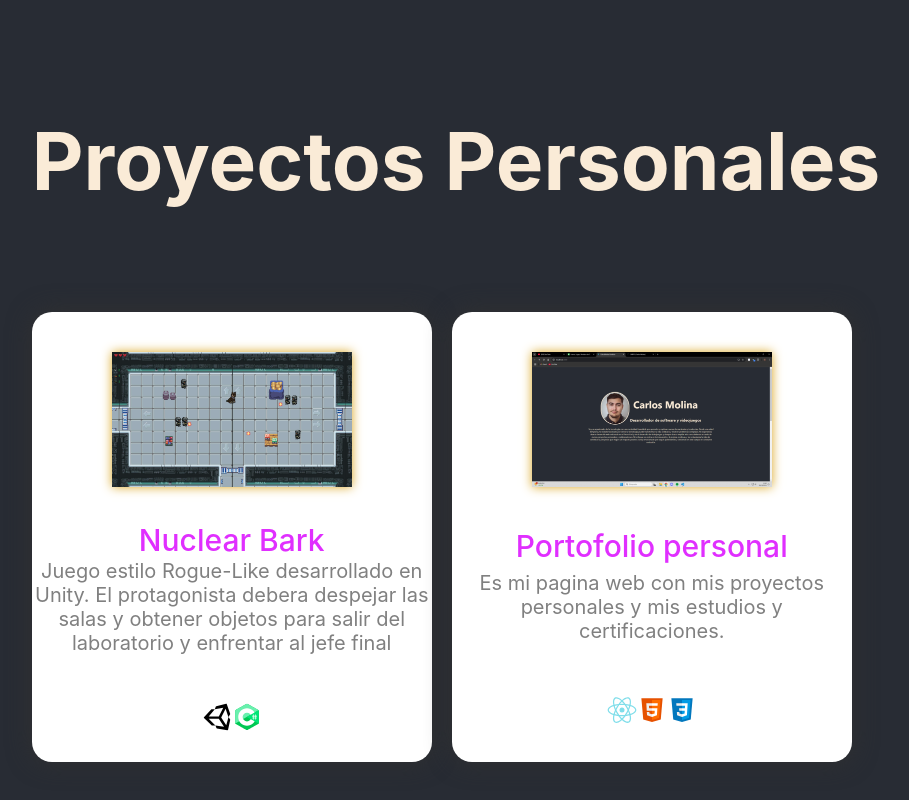
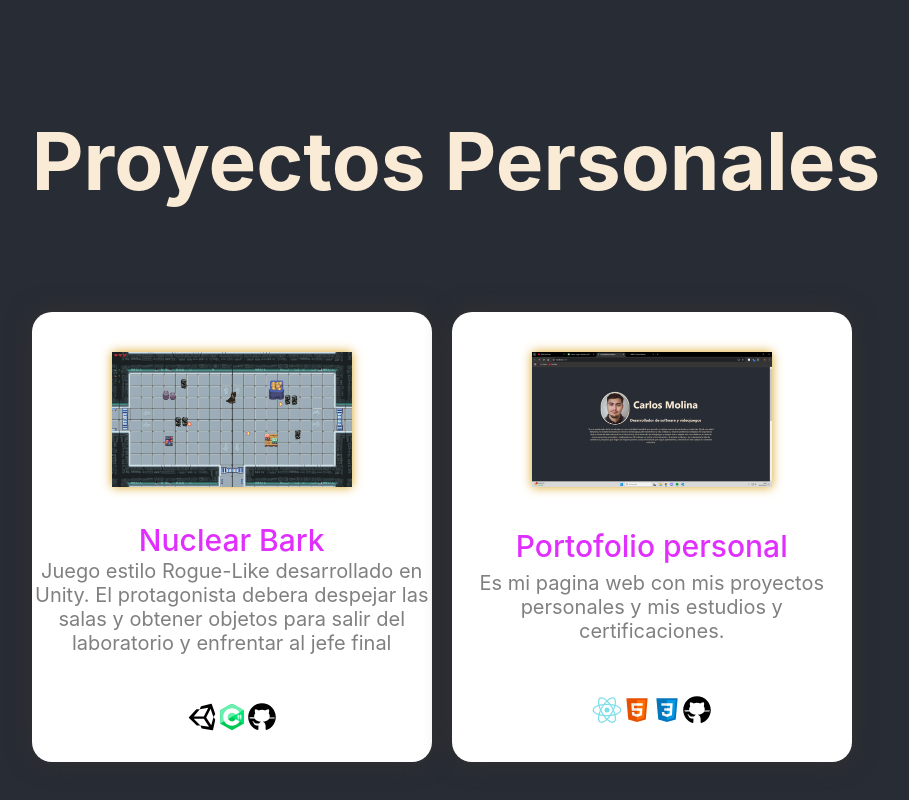
Before and after one commit to CMP13/port_folio, a React (Create React App) app: page / in a window 1280 px wide. Shown: the part 887-1687 px from the top of the page, without its empty margins (184-1093 px from the left). Built offline with nearby package versions, Linux system fonts and the light colour scheme.

Commit message:
Iconos nuevos
Añadidos iconos de tecnologias a proyectos

```diff
--- a/src/Projects.jsx
+++ b/src/Projects.jsx
@@ -33,6 +33,9 @@
                         <svg xmlns="http://www.w3.org/2000/svg" width="30" height="30" viewBox="0 0 48 48">
                             <path fill="#00c853" d="M22.903,3.286c0.679-0.381,1.515-0.381,2.193,0c3.355,1.883,13.451,7.551,16.807,9.434 C42.582,13.1,43,13.804,43,14.566c0,3.766,0,15.101,0,18.867c0,0.762-0.418,1.466-1.097,1.847 c-3.355,1.883-13.451,7.551-16.807,9.434c-0.679,0.381-1.515,0.381-2.193,0c-3.355-1.883-13.451-7.551-16.807-9.434 C5.418,34.899,5,34.196,5,33.434c0-3.766,0-15.101,0-18.867c0-0.762,0.418-1.466,1.097-1.847 C9.451,10.837,19.549,5.169,22.903,3.286z"></path><path fill="#69f0ae" d="M5.304,34.404C5.038,34.048,5,33.71,5,33.255c0-3.744,0-15.014,0-18.759 c0-0.758,0.417-1.458,1.094-1.836c3.343-1.872,13.405-7.507,16.748-9.38c0.677-0.379,1.594-0.371,2.271,0.008 c3.343,1.872,13.371,7.459,16.714,9.331c0.27,0.152,0.476,0.335,0.66,0.576L5.304,34.404z"></path><path fill="#fff" d="M24,10c-7.73,0-14,6.27-14,14s6.27,14,14,14s14-6.27,14-14S31.73,10,24,10z M24,31 c-3.86,0-7-3.14-7-7s3.14-7,7-7s7,3.14,7,7S27.86,31,24,31z"></path><path fill="#00e676" d="M42.485,13.205c0.516,0.483,0.506,1.211,0.506,1.784c0,3.795-0.032,14.589,0.009,18.384 c0.004,0.396-0.127,0.813-0.323,1.127L23.593,24L42.485,13.205z"></path><path fill="#fff" d="M34 20H35V28H34zM37 20H38V28H37z"></path><path fill="#fff" d="M32 25H40V26H32zM32 22H40V23H32z"></path>
                         </svg>
+                        <svg xmlns="http://www.w3.org/2000/svg" width="30" height="30" viewBox="0 0 50 50">
+                            <path d="M17.791,46.836C18.502,46.53,19,45.823,19,45v-5.4c0-0.197,0.016-0.402,0.041-0.61C19.027,38.994,19.014,38.997,19,39 c0,0-3,0-3.6,0c-1.5,0-2.8-0.6-3.4-1.8c-0.7-1.3-1-3.5-2.8-4.7C8.9,32.3,9.1,32,9.7,32c0.6,0.1,1.9,0.9,2.7,2c0.9,1.1,1.8,2,3.4,2 c2.487,0,3.82-0.125,4.622-0.555C21.356,34.056,22.649,33,24,33v-0.025c-5.668-0.182-9.289-2.066-10.975-4.975 c-3.665,0.042-6.856,0.405-8.677,0.707c-0.058-0.327-0.108-0.656-0.151-0.987c1.797-0.296,4.843-0.647,8.345-0.714 c-0.112-0.276-0.209-0.559-0.291-0.849c-3.511-0.178-6.541-0.039-8.187,0.097c-0.02-0.332-0.047-0.663-0.051-0.999 c1.649-0.135,4.597-0.27,8.018-0.111c-0.079-0.5-0.13-1.011-0.13-1.543c0-1.7,0.6-3.5,1.7-5c-0.5-1.7-1.2-5.3,0.2-6.6 c2.7,0,4.6,1.3,5.5,2.1C21,13.4,22.9,13,25,13s4,0.4,5.6,1.1c0.9-0.8,2.8-2.1,5.5-2.1c1.5,1.4,0.7,5,0.2,6.6c1.1,1.5,1.7,3.2,1.6,5 c0,0.484-0.045,0.951-0.11,1.409c3.499-0.172,6.527-0.034,8.204,0.102c-0.002,0.337-0.033,0.666-0.051,0.999 c-1.671-0.138-4.775-0.28-8.359-0.089c-0.089,0.336-0.197,0.663-0.325,0.98c3.546,0.046,6.665,0.389,8.548,0.689 c-0.043,0.332-0.093,0.661-0.151,0.987c-1.912-0.306-5.171-0.664-8.879-0.682C35.112,30.873,31.557,32.75,26,32.969V33 c2.6,0,5,3.9,5,6.6V45c0,0.823,0.498,1.53,1.209,1.836C41.37,43.804,48,35.164,48,25C48,12.318,37.683,2,25,2S2,12.318,2,25 C2,35.164,8.63,43.804,17.791,46.836z"></path>
+                        </svg>
                     </p>
                 </div>
 
@@ -62,6 +65,9 @@
                         <svg xmlns="http://www.w3.org/2000/svg" width="30" height="30" viewBox="0 0 48 48">
                             <path fill="#0277BD" d="M41,5H7l3,34l14,4l14-4L41,5L41,5z"></path><path fill="#039BE5" d="M24 8L24 39.9 35.2 36.7 37.7 8z"></path><path fill="#FFF" d="M33.1 13L24 13 24 17 28.9 17 28.6 21 24 21 24 25 28.4 25 28.1 29.5 24 30.9 24 35.1 31.9 32.5 32.6 21 32.6 21z"></path><path fill="#EEE" d="M24,13v4h-8.9l-0.3-4H24z M19.4,21l0.2,4H24v-4H19.4z M19.8,27h-4l0.3,5.5l7.9,2.6v-4.2l-4.1-1.4L19.8,27z"></path>
                         </svg>
+                        <svg xmlns="http://www.w3.org/2000/svg" width="30" height="30" viewBox="0 0 50 50">
+                            <path d="M17.791,46.836C18.502,46.53,19,45.823,19,45v-5.4c0-0.197,0.016-0.402,0.041-0.61C19.027,38.994,19.014,38.997,19,39 c0,0-3,0-3.6,0c-1.5,0-2.8-0.6-3.4-1.8c-0.7-1.3-1-3.5-2.8-4.7C8.9,32.3,9.1,32,9.7,32c0.6,0.1,1.9,0.9,2.7,2c0.9,1.1,1.8,2,3.4,2 c2.487,0,3.82-0.125,4.622-0.555C21.356,34.056,22.649,33,24,33v-0.025c-5.668-0.182-9.289-2.066-10.975-4.975 c-3.665,0.042-6.856,0.405-8.677,0.707c-0.058-0.327-0.108-0.656-0.151-0.987c1.797-0.296,4.843-0.647,8.345-0.714 c-0.112-0.276-0.209-0.559-0.291-0.849c-3.511-0.178-6.541-0.039-8.187,0.097c-0.02-0.332-0.047-0.663-0.051-0.999 c1.649-0.135,4.597-0.27,8.018-0.111c-0.079-0.5-0.13-1.011-0.13-1.543c0-1.7,0.6-3.5,1.7-5c-0.5-1.7-1.2-5.3,0.2-6.6 c2.7,0,4.6,1.3,5.5,2.1C21,13.4,22.9,13,25,13s4,0.4,5.6,1.1c0.9-0.8,2.8-2.1,5.5-2.1c1.5,1.4,0.7,5,0.2,6.6c1.1,1.5,1.7,3.2,1.6,5 c0,0.484-0.045,0.951-0.11,1.409c3.499-0.172,6.527-0.034,8.204,0.102c-0.002,0.337-0.033,0.666-0.051,0.999 c-1.671-0.138-4.775-0.28-8.359-0.089c-0.089,0.336-0.197,0.663-0.325,0.98c3.546,0.046,6.665,0.389,8.548,0.689 c-0.043,0.332-0.093,0.661-0.151,0.987c-1.912-0.306-5.171-0.664-8.879-0.682C35.112,30.873,31.557,32.75,26,32.969V33 c2.6,0,5,3.9,5,6.6V45c0,0.823,0.498,1.53,1.209,1.836C41.37,43.804,48,35.164,48,25C48,12.318,37.683,2,25,2S2,12.318,2,25 C2,35.164,8.63,43.804,17.791,46.836z"></path>
+                        </svg>
                     </p>
                 </div>
             </div>
```
